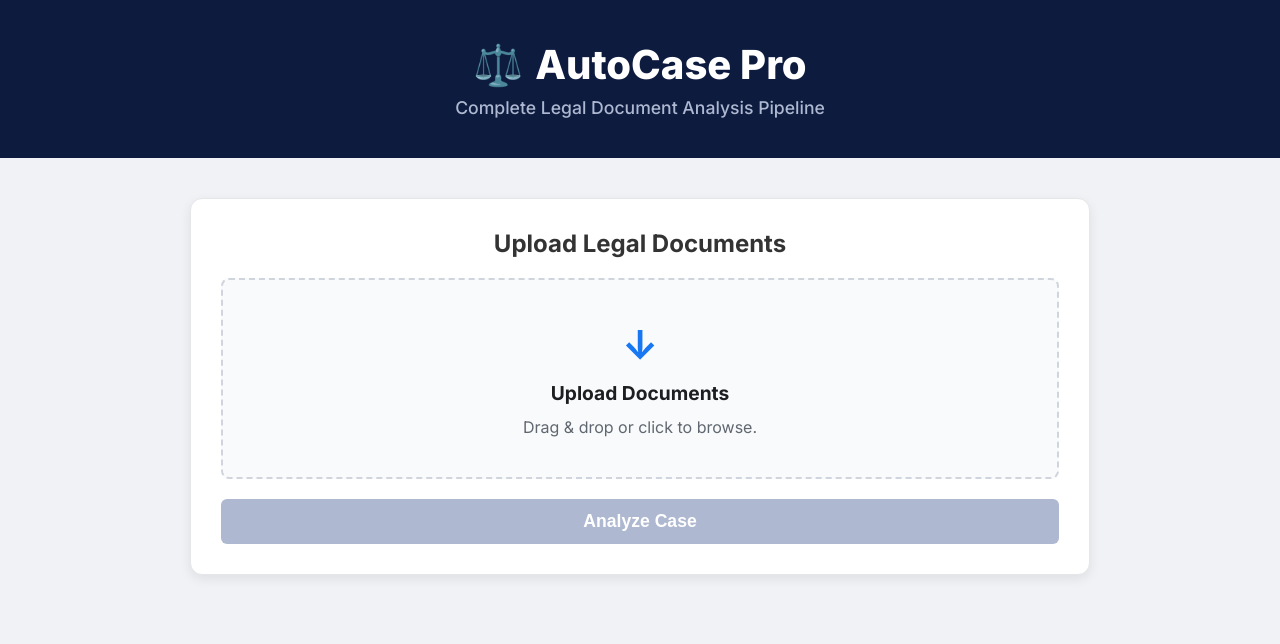
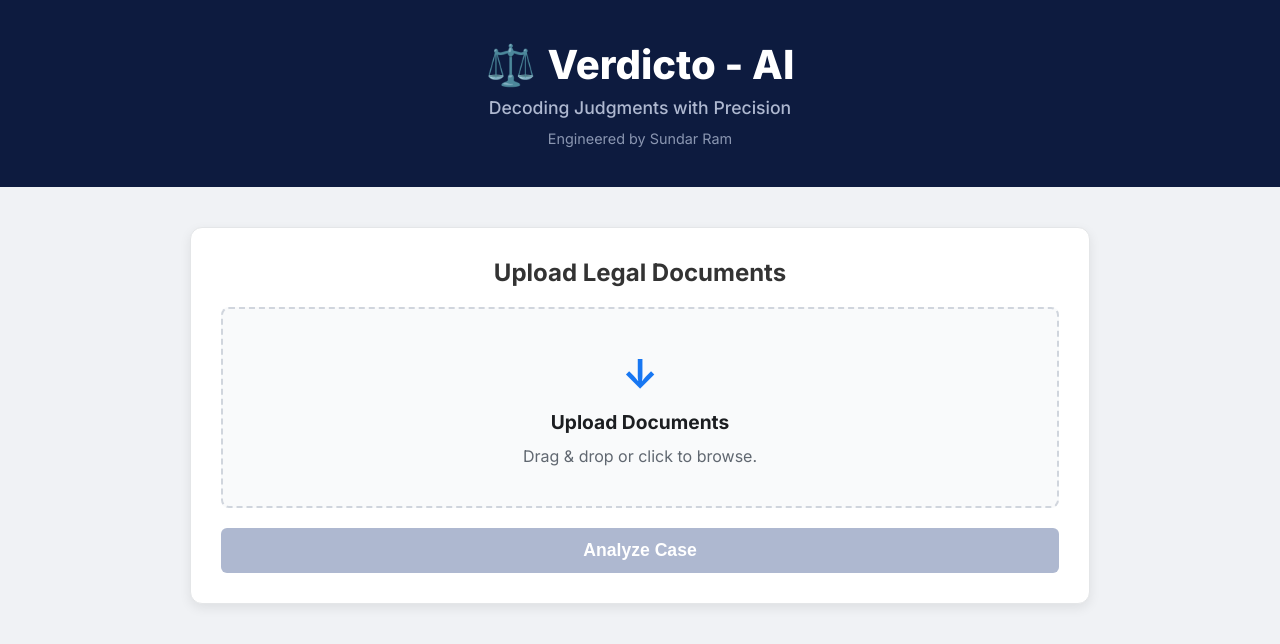
Before and after one commit to SundarRam404/lex-analytica-app, a React (Create React App) app in the folder frontend/: page / in a window 1280 px wide. Shown: the top 644 px of the page. Built offline with nearby package versions, Linux system fonts and the light colour scheme.

Commit message:
feat: Update app branding and add credit

```diff
--- a/frontend/src/App.css
+++ b/frontend/src/App.css
@@ -7,6 +7,15 @@ body { font-family: 'Inter', sans-serif; background-color: #f0f2f5; }
 .logo-container h1 { font-size: 2.5rem; font-weight: 800; }
 .logo-container span { font-size: 2.5rem; }
 .tagline { margin-top: 8px; font-size: 1.1rem; font-weight: 500; color: #aeb8d0; }
+
+/* --- ADD THIS NEW STYLE --- */
+.credit {
+  margin-top: 12px;
+  font-size: 0.9rem;
+  color: #8a96b1;
+}
+/* --- END OF NEW STYLE --- */
+
 .main-content { padding: 40px 20px; display: flex; justify-content: center; align-items: flex-start; min-height: 50vh; }
 .upload-container, .results-container { background-color: #ffffff; padding: 30px; border-radius: 12px; box-shadow: 0 4px 12px rgba(0, 0, 0, 0.08); border: 1px solid #e4e6e8; width: 100%; max-width: 900px; text-align: center; }
 .upload-container h2, .results-container h2 { font-size: 1.5rem; margin-bottom: 20px; color: #333; }
@@ -27,41 +36,31 @@ body { font-family: 'Inter', sans-serif; background-color: #f0f2f5; }
 .results-text-wrapper { border: 1px solid #e4e6e8; border-radius: 8px; padding: 20px; margin-top: 20px; text-align: left; }
 .results-text { font-size: 17px; font-weight: 500; line-height: 1.7; }
 .results-text > * { text-align: left; }
-
-/* --- START OF FIX --- */
-
-/* 1. Reverted Main Headings (h3) back to normal */
 .results-text h3, .timeline-container h3 {
   font-size: 1.8rem;
   font-weight: 800;
   color: #0d1b3f;
-  text-decoration: none; /* Reverted */
+  text-decoration: none;
   margin-top: 25px;
   margin-bottom: 15px;
-  border-bottom: 2px solid #e4e6e8; /* Reverted */
+  border-bottom: 2px solid #e4e6e8;
   padding-bottom: 8px;
 }
 .results-text h3:first-of-type { margin-top: 0; }
-
-
-/* 2. Applied new styles to Subheadings (strong) */
 .results-text strong {
-  display: block; /* Gives it its own line */
-  font-size: 1.2rem; /* Made bigger */
-  font-weight: 700;  /* Made bold */
-  color: #1e8e3e;   /* Made green */
-  text-decoration: underline; /* Added underline */
+  display: block;
+  font-size: 1.2rem;
+  font-weight: 700;
+  color: #1e8e3e;
+  text-decoration: underline;
   text-decoration-thickness: 1px;
   text-underline-offset: 4px;
   margin-top: 15px;
   margin-bottom: 8px;
 }
-/* --- END OF FIX --- */
-
 .timeline-container { margin-top: 20px; margin-bottom: 20px; text-align: left; }
 .timeline-item { border: 1px solid #e4e6e8; border-radius: 8px; margin-bottom: 10px; overflow: hidden; }
 .timeline-header { display: flex; justify-content: space-between; align-items: center; padding: 15px; background-color: #f9fafb; cursor: pointer; font-size: 17px; }
-/* Make sure the timeline header's own strong tag isn't affected */
 .timeline-header strong {
   display: inline;
   text-decoration: none;
@@ -69,18 +68,15 @@ body { font-family: 'Inter', sans-serif; background-color: #f0f2f5; }
   font-size: inherit;
   margin: 0;
 }
-
 .toggle-btn { background-color: #e4e6e8; border: none; border-radius: 50%; width: 24px; height: 24px; font-size: 18px; font-weight: bold; color: #0d1b3f; display: flex; align-items: center; justify-content: center; line-height: 1; }
 .timeline-details { padding: 15px; background-color: #fff; border-top: 1px solid #e4e6e8; font-size: 16px; }
 .results-text ol, .results-text ul { padding-left: 25px; }
 .results-text li { margin-bottom: 20px; }
 .results-text ul li { list-style-type: none; padding-left: 10px; }
-
-/* Target only the Answer/Model Answer strong tags inside a list item */
 .results-text li strong {
   display: inline-block;
   margin-top: 10px;
   color: #1e8e3e;
-  text-decoration: none; /* Do not underline the "Answer:" text */
-  font-size: inherit; /* Inherit size from the list item */
+  text-decoration: none;
+  font-size: inherit;
 }
--- a/frontend/src/App.js
+++ b/frontend/src/App.js
@@ -32,6 +32,7 @@ function App() {
     if (timelineMatch) {
       const timelineBlock = timelineMatch[1];
       restOfText = text.replace(timelineRegex, '### 4.');
+
       const eventRegex = /- \*\*(.*?):\*\* (.*?)\n\s+- \*\*Details:\*\* ([\s\S]*?)(?=\n- \*\*|\n###|$)/g;
       const events = [];
       let match;
@@ -49,7 +50,6 @@ function App() {
       restOfText = restOfText.replace(scoreRegex, '');
     }
 
-    // --- THIS IS THE FIX for the trailing ** ---
     const cleanedText = restOfText.trim().replace(/\s*\*\*$/, '');
     setMainAnalysis(cleanedText);
   };
@@ -62,7 +62,7 @@ function App() {
     for (let i = 0; i < files.length; i++) { formData.append('files', files[i]); }
     try {
       const apiUrl = `${process.env.REACT_APP_API_URL}/analyze-pdf/`;
-const response = await axios.post(apiUrl, formData);
+      const response = await axios.post(apiUrl, formData);
       parseAnalysis(response.data.analysis);
     } catch (err) {
       setError(err.response ? err.response.data.detail : 'Backend server error.');
@@ -78,8 +78,14 @@ const response = await axios.post(apiUrl, formData);
   return (
     <div className="app-container">
       <header className="app-header">
-        <div className="logo-container"><span>⚖️</span><h1>AutoCase Pro</h1></div>
-        <p className="tagline">Complete Legal Document Analysis Pipeline</p>
+        {/* --- START OF CHANGES --- */}
+        <div className="logo-container">
+          <span>⚖️</span>
+          <h1>Verdicto - AI</h1>
+        </div>
+        <p className="tagline">Decoding Judgments with Precision</p>
+        <p className="credit">Engineered by Sundar Ram</p>
+        {/* --- END OF CHANGES --- */}
       </header>
       <main className="main-content">
         {isLoading ? (
```
